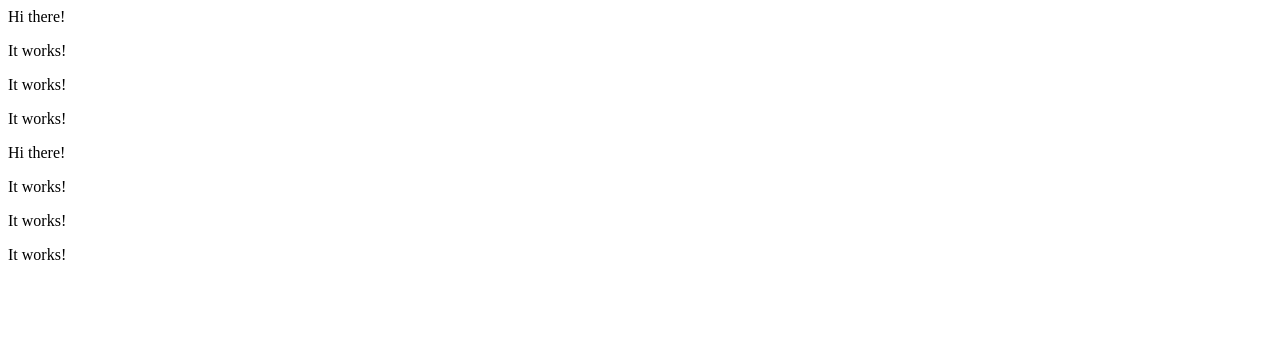
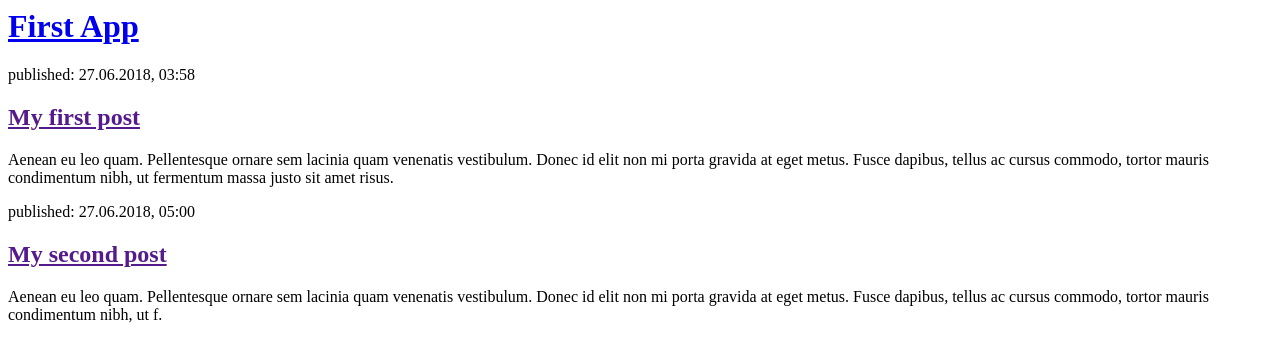
Before and after one commit to Ashu-360/my-first-blog, a Django app: page / in a window 1280 px wide. Shown: the top 362 px of the page. Run offline with Django 3.2, Linux system fonts and the light colour scheme.

Commit message:
Template update

```diff
--- a/blog/templates/blog/post_list.html
+++ b/blog/templates/blog/post_list.html
@@ -1,11 +1,35 @@
 <html>
-    <p>Hi there!</p>
-    <p>It works!</p>
-    <p>It works!</p>
-    <p>It works!</p>
-    <p>Hi there!</p>
-    <p>It works!</p>
-    <p>It works!</p>
-    <p>It works!</p>
+    <head>
+        <title>
+            My First Blog App
+        </title>
+    </head>
+    <body>
 
+        <div>
+            <h1>
+                <a href="/">First App</a>
+            </h1>
+        </div>
+
+        <div>
+            <p>published: 27.06.2018, 03:58</p>
+
+            <h2><a href="">My first post</a></h2>
+            <p>
+                Aenean eu leo quam. Pellentesque ornare sem lacinia quam venenatis vestibulum. Donec id elit non mi porta gravida at eget metus. Fusce dapibus, tellus ac cursus commodo, tortor mauris condimentum nibh, ut fermentum massa justo sit amet risus.
+            </p>
+        </div>
+
+
+        <div>
+            <p>published: 27.06.2018, 05:00</p>
+
+            <h2><a href="">My second post</a></h2>
+            <p>
+                Aenean eu leo quam. Pellentesque ornare sem lacinia quam venenatis vestibulum. Donec id elit non mi porta gravida at eget metus. Fusce dapibus, tellus ac cursus commodo, tortor mauris condimentum nibh, ut f.
+            </p>
+
+        </div>
+    </body>
 </html>
```
